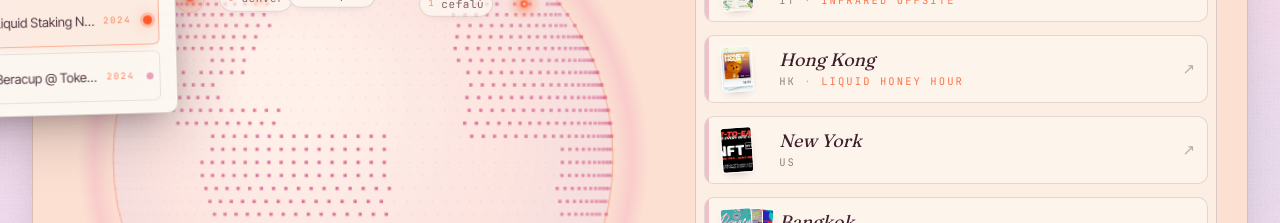
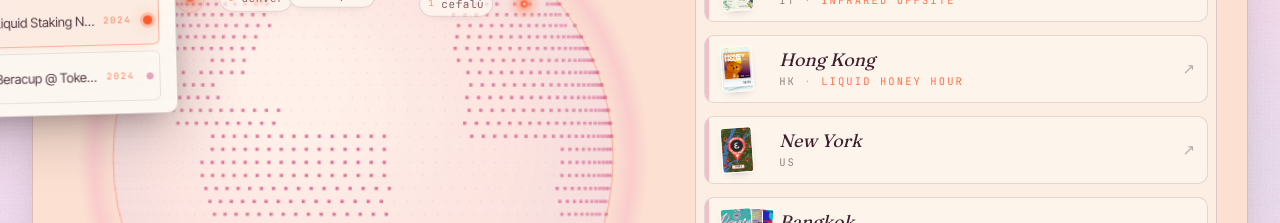
Before and after one commit to iJackie/portfolio, a Next.js app: page / in a window 1280 px wide. Shown: the part 1240-1463 px from the top of the page. Built offline with nearby package versions, Linux system fonts and the light colour scheme.

Commit message:
edible nft: promote pixel-art NYC map to primary card image

```diff
--- a/data/events.ts
+++ b/data/events.ts
@@ -509,6 +509,7 @@ export const EVENTS: EventItem[] = [
       { value: '🍽️',  label: 'eat-to-earn' },
     ],
     photos: [
+      '/assets/edible-nft/nyc-map.webp',
       '/assets/edible-nft/eat-to-earn-header.webp',
       '/assets/edible-nft/exclusive-dish-drops.webp',
       '/assets/edible-nft/howtoplay.webp',
```
Also changed, not shown: public/assets/edible-nft/nyc-map.webp (added).
